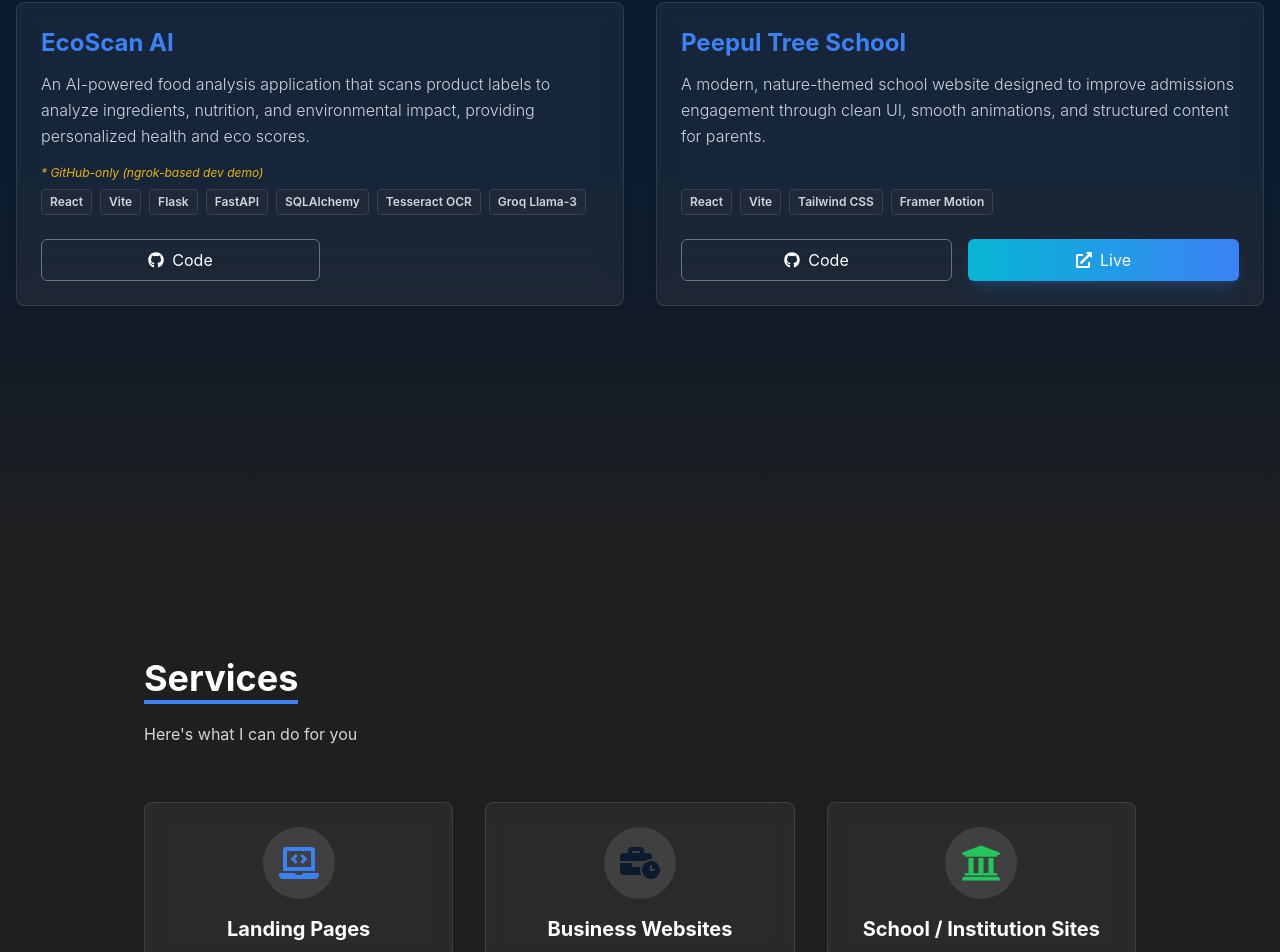
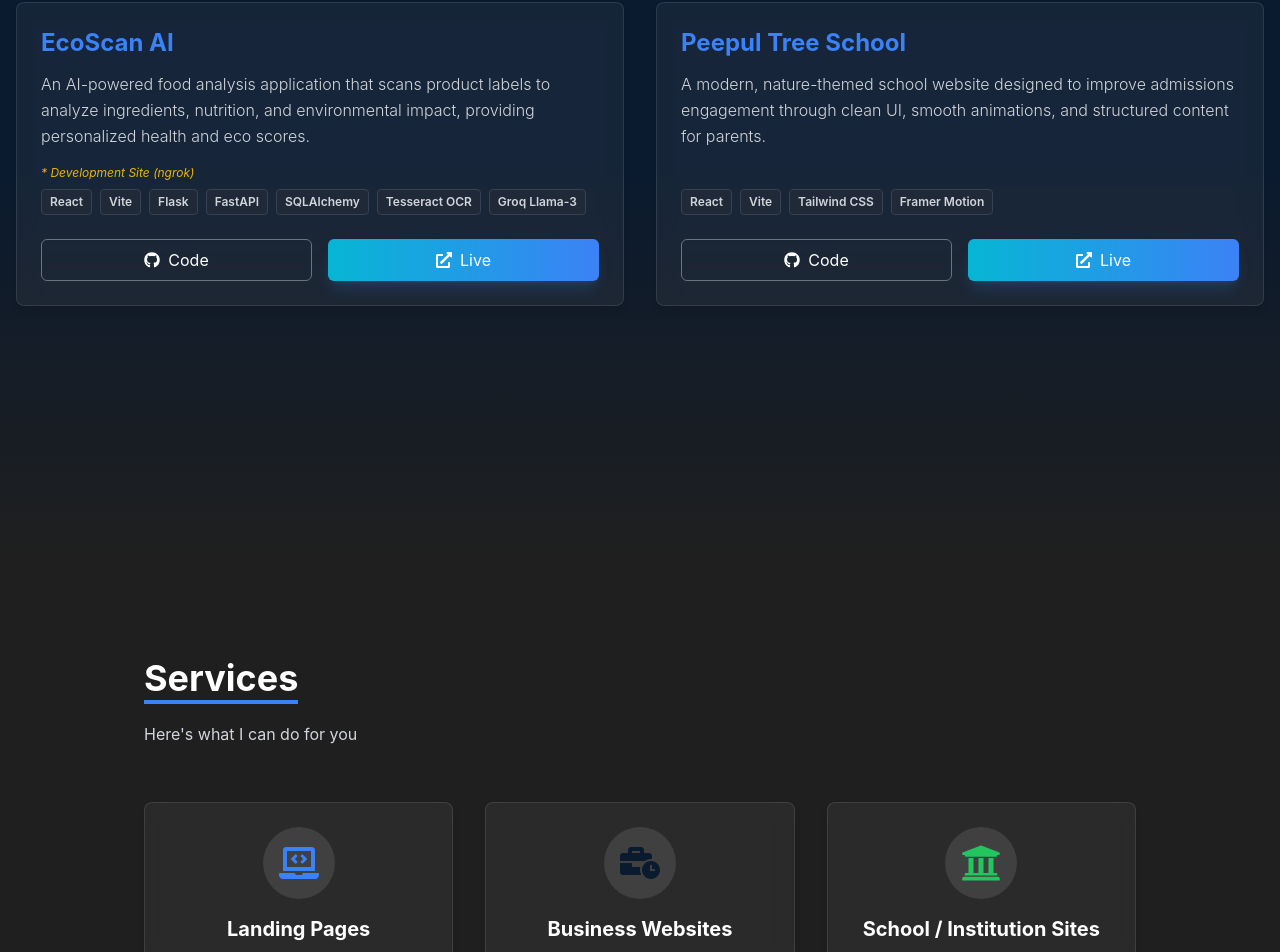
Before and after one commit to akx-vishnu/personal-portfolio, a React (Vite) app: page / in a window 1280 px wide. Shown: the part 2720-3672 px from the top of the page. Built offline with nearby package versions, Linux system fonts and the light colour scheme.

Commit message:
feat: Add Project live links

```diff
--- a/src/components/Projects.jsx
+++ b/src/components/Projects.jsx
@@ -11,9 +11,9 @@ const Projects = () => {
             techStack: ['React', 'Vite', 'Flask', 'FastAPI', 'SQLAlchemy', 'Tesseract OCR', 'Groq Llama-3'],
             links: {
                 github: 'https://github.com/akx-vishnu/EcoScan-AI',
-                demo: null, // GitHub-only
+                demo: 'https://incondite-eschatological-lia.ngrok-free.dev/',
             },
-            status: 'GitHub-only (ngrok-based dev demo)',
+            status: 'Development Site (ngrok)',
         },
         {
             id: 2,
```
